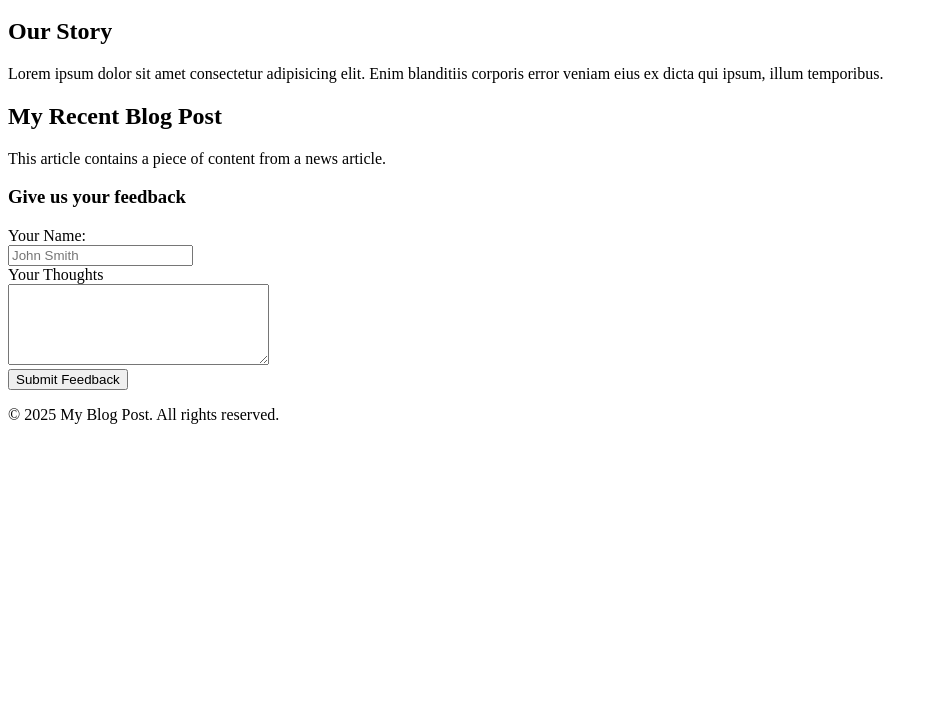
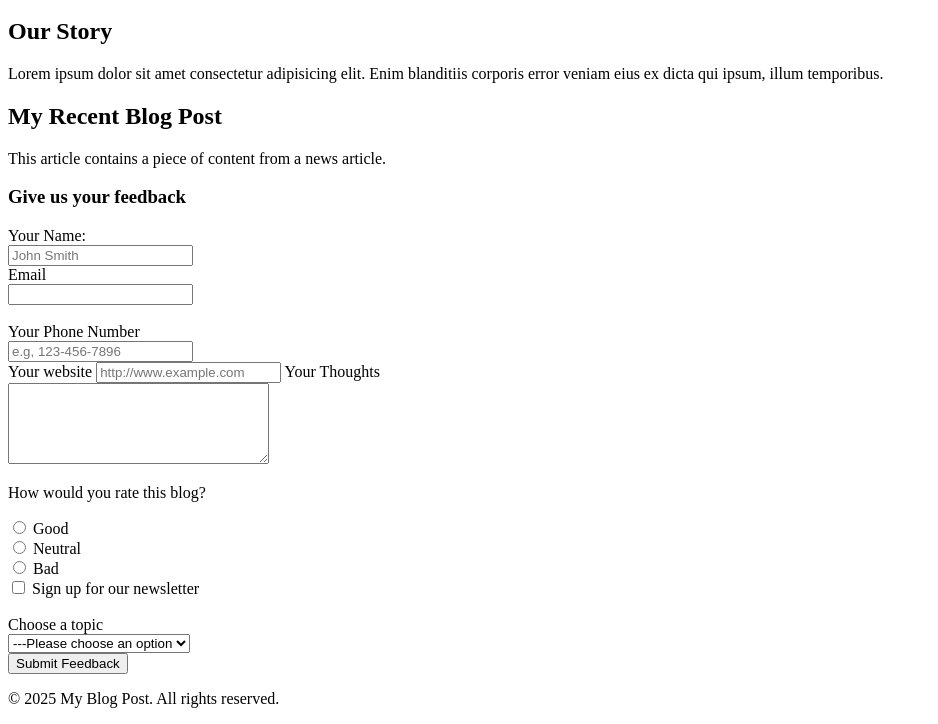
Before and after one commit to shikeshjayan/My-Blog-HTML, a plain HTML site: page index.html in a window 1280 px wide. Shown: the part 154-878 px from the top of the page, without its empty margins (0-938 px from the left). Before the commit the page ends 800 px from the top, so only its background shows below. Drawn offline with Linux system fonts and the light colour scheme.

Commit message:
Added form validation

```diff
--- a/index.html
+++ b/index.html
@@ -39,14 +39,56 @@
                 <!-- Text input for name -->
                  <label for="name">Your Name: </label>
                  <br>
-                 <input type="text" name="name" id="name" placeholder="John Smith">
+                 <input type="text" name="name" id="name" placeholder="John Smith" required minlength="3" max="50">
                  <br>
-                 <!-- Text input  for feedback -->
+                 <label for="email">Email</label>
+                 <br>
+                 <input type="email" name="email" id="email" required>
+                 <br><br>
+                 <!-- Phone number - 123-456-7896 -->
+                  <!-- Regular Expressions -->
+                  <label for="Phone">Your Phone Number</label>
+                  <br>
+                  <input type="tel" name="phone" id="phone" pattern="\d{3}-\d{3}-\d{4}" placeholder="e.g, 123-456-7896">
+                    <br>
+                    <!-- Website Link -->
+                 <label for="website">Your website</label>
+                 <input type="url" name="url" id="url"placeholder="http://www.example.com">
+
+
+                  <!-- Text input  for feedback -->
                   <label for="feedback">Your Thoughts</label>
                   <br>
                   <textarea name="feedback" id="feedback" cols="30" rows="5">
                   </textarea>
                   <br>
+                  <!-- Rate Your Experience -->
+                   <p>How would you rate this blog?</p>
+                   <input type="radio" name="rating" id="good" value="good" required>
+                   <label for="good">Good</label>
+                   <br>
+                   <input type="radio" name="rating" id="neutral" value="neutral" required>
+                   <label for="neutral">Neutral</label>
+                   <br>
+                   <input type="radio" name="rating" id="bad" value="bad" required>
+                   <label for="bad">Bad</label>
+                   <br>
+                   <!-- NewsLetter Sign Up -->
+
+                   <input type="checkbox" name="newsletter" id="newsletter" value="yes">
+                   <label for="newsletter">Sign up for our newsletter</label>
+                   <br>
+                   <br>
+                   <!-- Newsletter Topic -->
+                    <label for="topic">Choose a topic</label>
+                    <br>
+                    <select name="topic" id="topic">
+                        <option value="">---Please choose an option</option>
+                        <option value="general">General</option>
+                        <option value="suggestions">Suggetions</option>
+                        <option value="questions">Questions</option>
+                    </select>
+                    <br>
                   <button type="submit">Submit Feedback</button>
             </form>
          </section>
```
